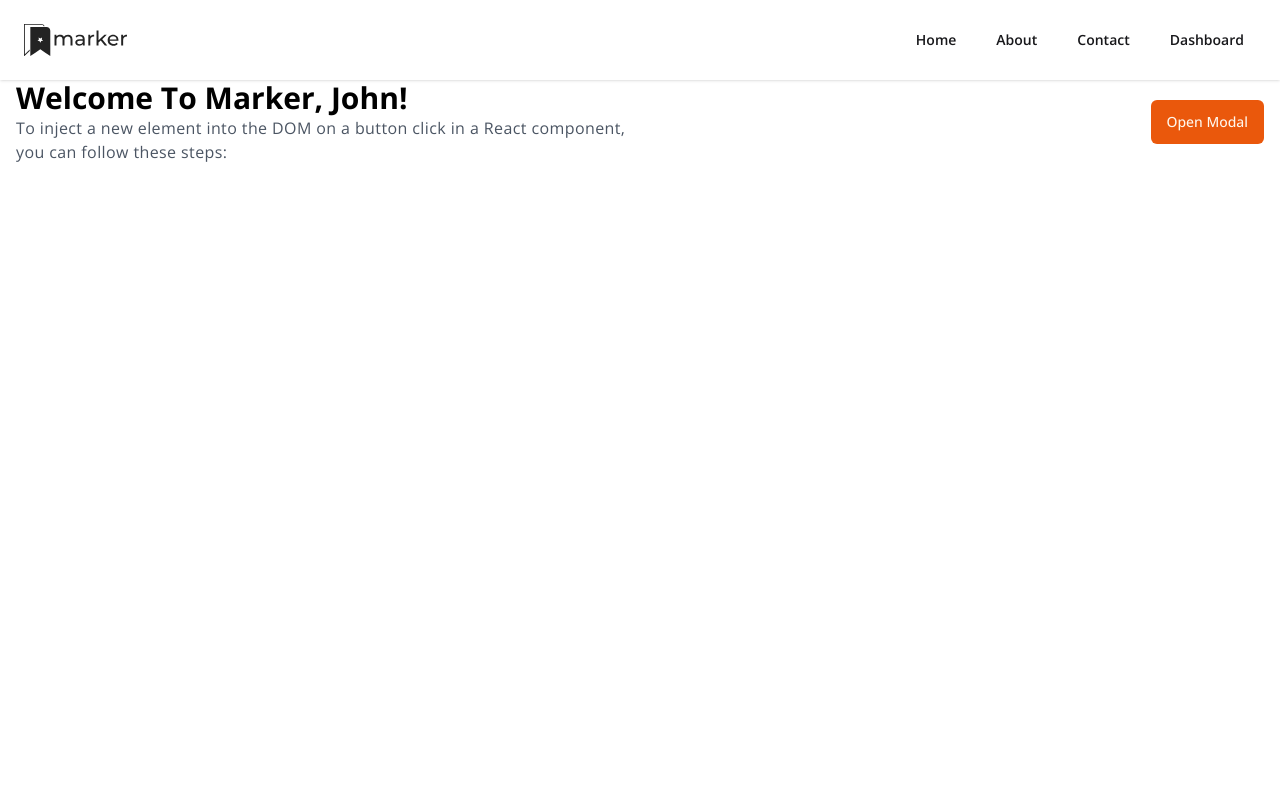
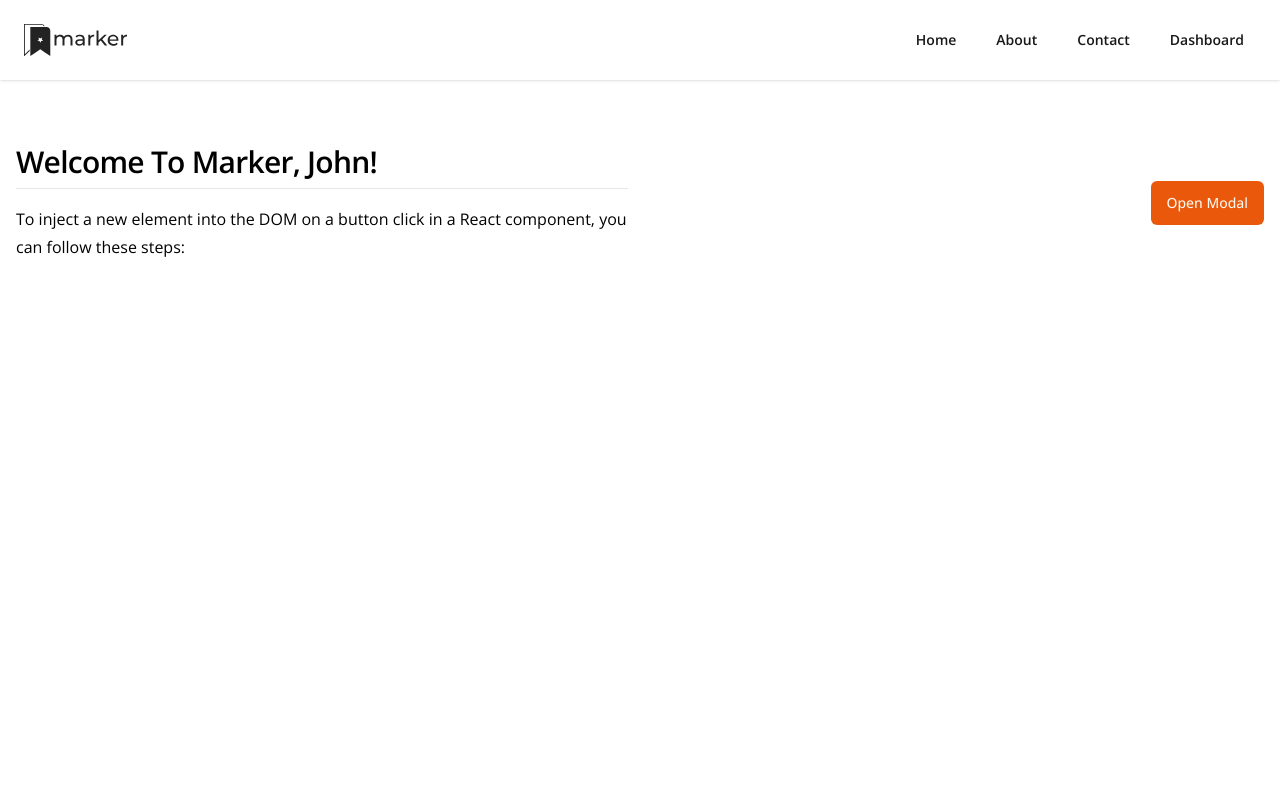
Before and after one commit to Justin-Bento/random-project, a React (Vite) app: page /dashboard/folders in a window 1280 px wide. Shown: the top 800 px of the page. Built offline with nearby package versions, Linux system fonts and the light colour scheme.

Commit message:
fixed spacing with the header

```diff
--- a/src/components/Appbar.jsx
+++ b/src/components/Appbar.jsx
@@ -5,7 +5,7 @@ import { RiMenuLine } from 'react-icons/ri';
 
 export default function Appbar({Navigtion}) {
   return (
-    <header className="overflow-hidden bg-white shadow absolute top-0 z-20 w-full">
+    <header className="overflow-hidden bg-white shadow">
     <section className="px-4 py-5 sm:p-6 grid grid-cols-1 lg:grid-cols-2 gap-8 container mx-auto">
       <div className="h-auto flex items-center justify-between">
         <Link to="/" aria-label="markers logo that you can click to the home page">
--- a/src/components/Greeting.jsx
+++ b/src/components/Greeting.jsx
@@ -1,6 +1,6 @@
 export default function Greeting(props) {
   return (
     // eslint-disable-next-line react/prop-types
-    <h1 className="text-3xl font-bold">Welcome To Marker, {props.name}!</h1>
+    <h1 className="scroll-m-20 border-b pb-2 text-3xl font-semibold tracking-tight first:mt-0">Welcome To Marker, {props.name}!</h1>
   );
 }
--- a/src/pages/app/Dashboard.jsx
+++ b/src/pages/app/Dashboard.jsx
@@ -3,8 +3,12 @@ import { Link } from "react-router-dom";
 export default function Dashboard() {
   return (
     <>
-      <section className="min-h-screen py-16 px-8">
-        <h1>Here is a link to all pages inside the application</h1>
+      <section className="min-h-screen py-16 space-y-16">
+        <div className="container mx-auto">
+          <div className="">
+            <h1 className="scroll-m-20 border-b capitalize pb-2 text-3xl font-semibold tracking-tight first:mt-0">Here is a link to all pages inside the application</h1>
+          </div>
+          <div className="mt-6">
             <ul>
               <li>
                 <Link to="account">Account</Link>
@@ -16,6 +20,8 @@ export default function Dashboard() {
                 <Link to="settings">settings</Link>
               </li>
             </ul>
+          </div>
+        </div>
       </section>
     </>
   );
--- a/src/pages/app/Folder.jsx
+++ b/src/pages/app/Folder.jsx
@@ -37,12 +37,12 @@ export default function Folder() {
 
   return (
     <>
-      <section className="overflow-hidden min-h-screen mt-16">
+      <section className="overflow-hidden min-h-screen mt-12">
         <div className="container  lg:max-w-9xl mx-auto p-4">
-          <div className="grid grid-cols-1 gap-6 sm:grid-cols-2 ">
+          <div className="grid grid-cols-1 gap-6 sm:grid-cols-2">
             <div className="">
               <Greeting name={"John"} />
-              <p className="text-base tracking-wide text-gray-600">
+              <p className="leading-7 [&:not(:first-child)]:mt-4">
                 To inject a new element into the DOM on a button click in a
                 React component, you can follow these steps:
               </p>
```
Lines whose indentation alone changed are shown as unchanged.
